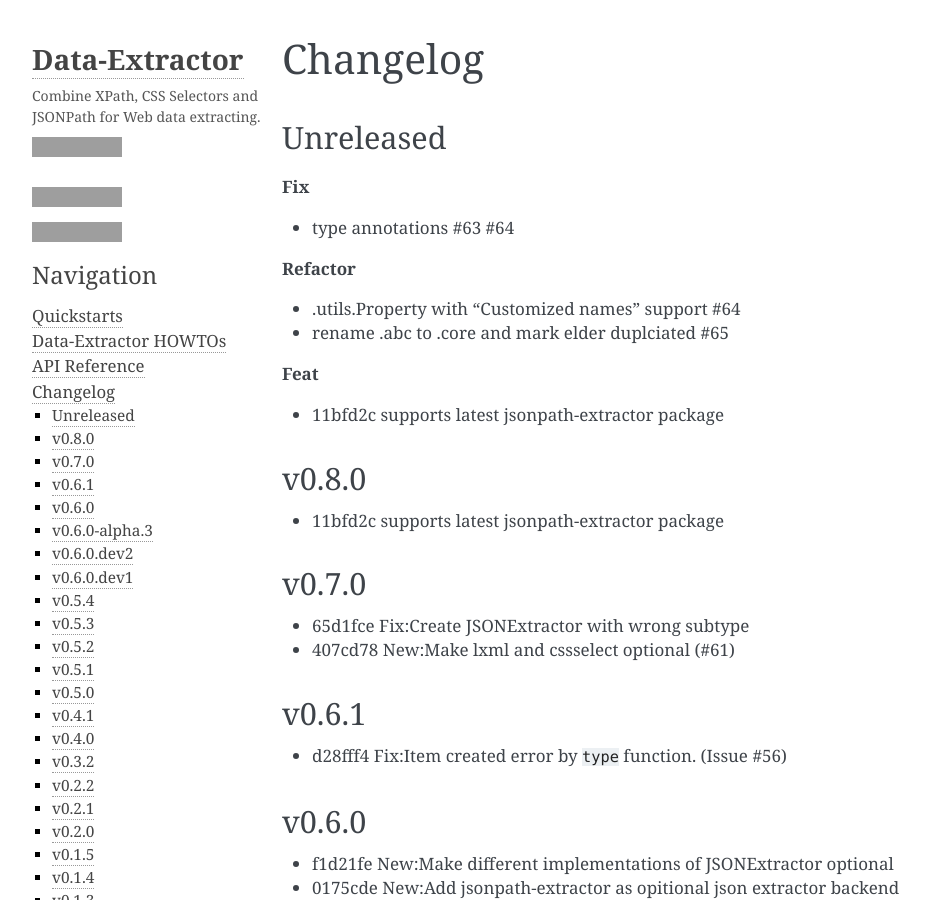
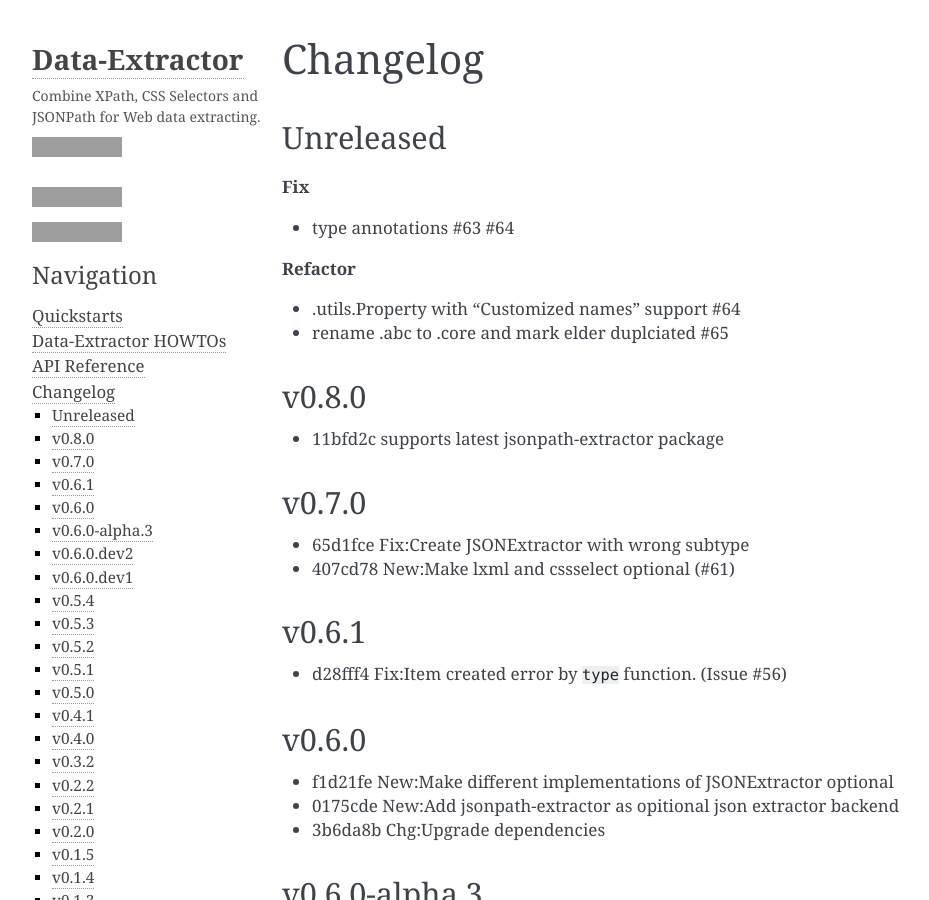
Before and after one commit to linw1995/data_extractor, a Sphinx documentation site: the page built from docs/source/changelog.rst, in a window 1280 px wide and 900 px high, cut to the strip 0-900 px from the top of the window. Shown: the whole strip, without its empty margins (106-1035 px from the left). Built offline with Sphinx 7.4.7, drawn with Linux system fonts in a browser that asks for light colours; grey boxes are pictures that could not be loaded.

Commit message:
docs: update changelog

```diff
--- a/README.rst
+++ b/README.rst
@@ -113,10 +113,6 @@ Unreleased
 - .utils.Property with "Customized names" support #64
 - rename .abc to .core and mark elder duplciated #65
 
-**Feat**
-
-- 11bfd2c supports latest jsonpath-extractor package
-
 
 .. |license| image:: https://img.shields.io/github/license/linw1995/data_extractor.svg
     :target: https://github.com/linw1995/data_extractor/blob/master/LICENSE
--- a/docs/source/changelog.rst
+++ b/docs/source/changelog.rst
@@ -14,9 +14,5 @@ Unreleased
 - .utils.Property with "Customized names" support #64
 - rename .abc to .core and mark elder duplciated #65
 
-**Feat**
-
-- 11bfd2c supports latest jsonpath-extractor package
-
 .. include:: history.rst
     :start-line: 4
```
